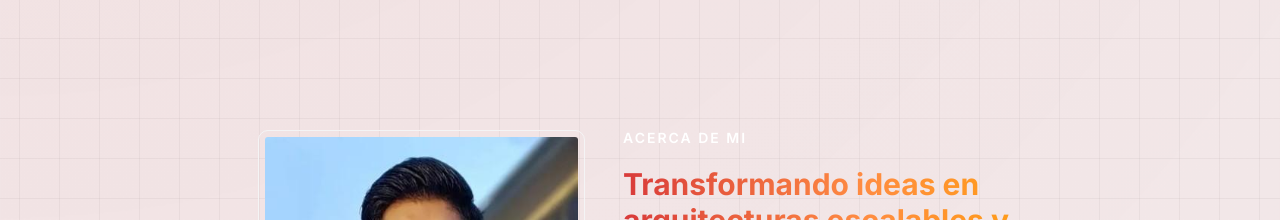
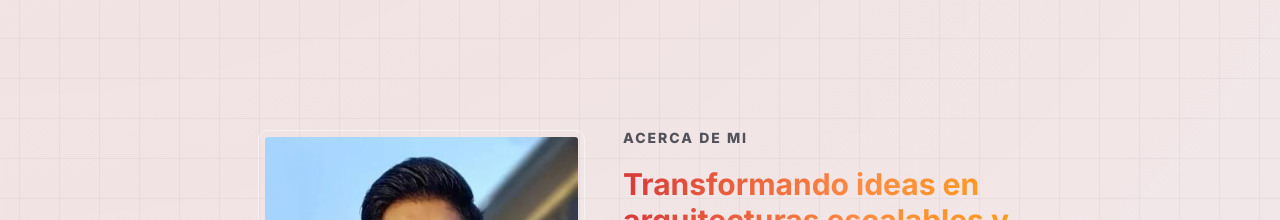
Before and after one commit to CarlosL-Code/Portafolio_react, a React (Vite) app: page / in a window 1280 px wide. Shown: the part 820-1040 px from the top of the page. Built offline with nearby package versions, Linux system fonts and the light colour scheme.

Commit message:
fix visibility of 'Acerca de mi' in light theme

```diff
--- a/src/componentes/layout/AcercaDe.css
+++ b/src/componentes/layout/AcercaDe.css
@@ -47,9 +47,9 @@
             gap: 20px;
 
             .pre-titulo{
-                color: var(--shade-1);
+                color: var(--shade-6);
                 font-size: 14px;
-                font-weight: 600;
+                font-weight: 800;
                 letter-spacing: 2px;
                 text-transform: uppercase;
                 margin-top: 50px;
```
